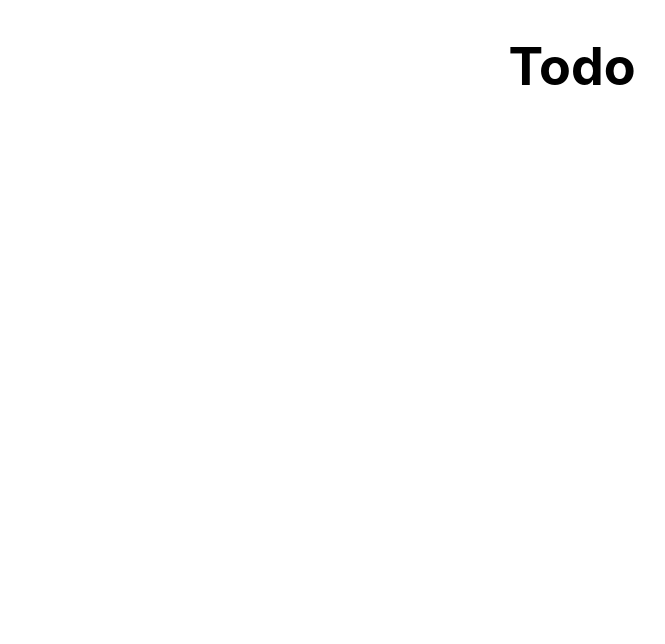
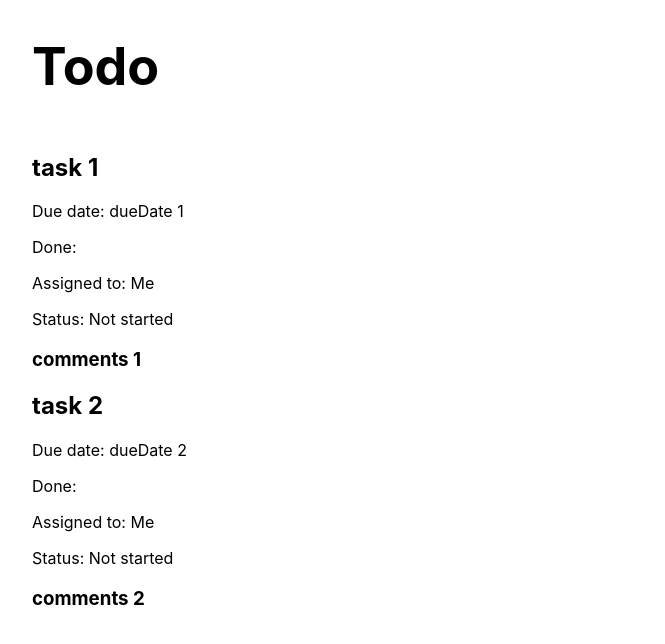
Before and after one commit to laurenthilen/smartsheet, a React (Create React App) app in the folder frontend/: page / in a window 1280 px wide. Shown: the top 644 px of the page, without its empty margins (68-733 px from the left). Built offline with nearby package versions, Linux system fonts and the light colour scheme.

Commit message:
display mock data

```diff
--- a/frontend/package.json
+++ b/frontend/package.json
@@ -2,10 +2,12 @@
   "name": "frontend",
   "version": "0.1.0",
   "private": true,
+  "proxy": "http://localhost:8000",
   "dependencies": {
     "@testing-library/jest-dom": "^5.16.5",
     "@testing-library/react": "^13.4.0",
     "@testing-library/user-event": "^13.5.0",
+    "axios": "^0.21.1",
     "react": "^18.2.0",
     "react-dom": "^18.2.0",
     "react-redux": "^8.0.7",
--- a/frontend/src/App.css
+++ b/frontend/src/App.css
@@ -1,9 +1,8 @@
 .App {
-  text-align: center;
+  margin-left: 100px;
 }
 
 .header {
-  min-height: 100vh;
   display: flex;
   flex-direction: column;
   font-size: calc(10px + 2vmin);
--- /dev/null
+++ b/frontend/src/assets/mockData.json
@@ -0,0 +1,20 @@
+[
+    {
+        "id": 1,
+        "taskName": "task 1",
+        "dueDate": "dueDate 1",
+        "done": false,
+        "assignedTo": "Me",
+        "status": "Not started",
+        "comments": "comments 1"
+    },
+    {
+        "id": 2,
+        "taskName": "task 2",
+        "dueDate": "dueDate 2",
+        "done": false,
+        "assignedTo": "Me",
+        "status": "Not started",
+        "comments": "comments 2"
+    }
+]
--- a/frontend/src/components/Task.js
+++ b/frontend/src/components/Task.js
@@ -2,10 +2,15 @@ import React from 'react';
 
 const Task = (props) => {
     const { id, taskName, dueDate, done, assignedTo, status, comments } = props.task
+    console.log("task", props.task)
 
     return (
         <div key={id} className="task">
             <h2>{taskName}</h2>
+            <p>Due date: {dueDate}</p>
+            <p>Done: {done}</p>
+            <p>Assigned to: {assignedTo}</p>
+            <p>Status: {status}</p>
             <h3>{comments}</h3>
         </div>
     )
--- a/frontend/src/components/TaskList.js
+++ b/frontend/src/components/TaskList.js
@@ -1,21 +1,31 @@
-import React from 'react';
+import React, { useEffect } from 'react';
+import { useDispatch, useSelector } from 'react-redux';
 
 import Task from './Task';
+import { fetchTasks } from '../store/actions';
+import taskData from '../assets/mockData.json';
 
 const TaskList = (props) => {
-    // const { tasks } = props.tasks
+    const dispatch = useDispatch();
+    const { tasks, isLoading, isError, errorMsg } = useSelector(
+        state => state
+    );
 
-    // return (
-    //     <div>
-    //         {!tasks ? (
-    //             <div />
-    //         ) : (
-    //             tasks.map(task => (
-    //                 <Task key={task.id} task={task} />
-    //             ))
-    //         )}
-    //     </div>
-    // )
+    useEffect(() => {
+        dispatch(fetchTasks(taskData));
+    }, []);
+
+    return (
+        <div>
+            {isLoading && <div>Data loading...</div>}
+            {isError && <div>Error loading data: {errorMsg}</div>}
+            {!isLoading && !isError && (
+                tasks.map(task => (
+                    <Task key={task.id} task={task} />
+                ))
+            )}
+        </div>
+    )
 }
 
 export default TaskList;
```
Also changed, not shown: 1 other file (tests, documents, lock files or other folders).
